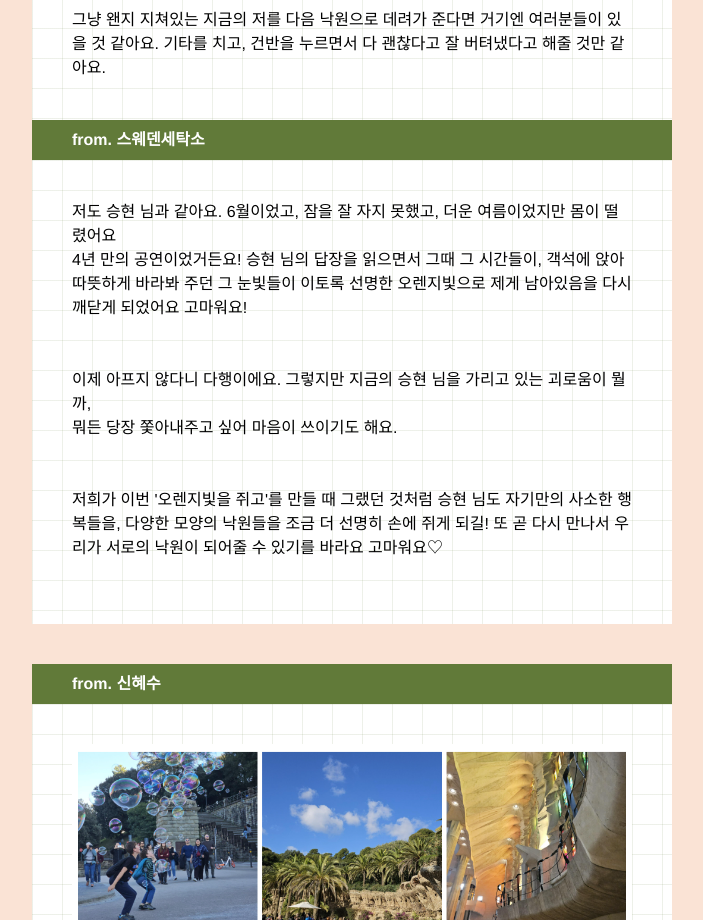
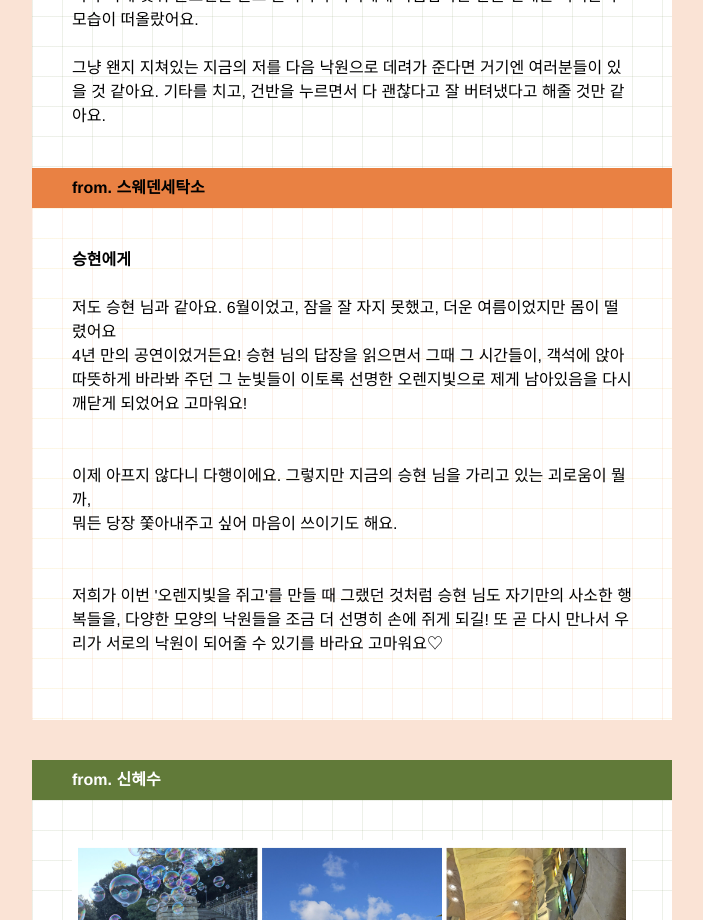
Before and after one commit to Yoon79/letters, a Next.js app: page /components/main in a window 1280 px wide. Shown: the part 9180-10100 px from the top of the page, without its empty margins (288-991 px from the left). Built offline with nearby package versions, Linux system fonts and the light colour scheme.

Commit message:
스세 답장 색 구분

```diff
--- a/pages/components/main.tsx
+++ b/pages/components/main.tsx
@@ -842,6 +842,7 @@ export default function Main() {
                 backgroundSize: "30px 30px", // 격자 크기 조절
               }}>
               <p>
+                <strong>상은에게</strong><br /><br />
                 낙원에 슬픔을 위한 자리도 꼭 필요하다는 생각 너무 멋지다!
                 <br />
                 짧은 편지지만 그 안에 담긴 상은은
@@ -936,19 +937,20 @@ export default function Main() {
                 <br />
               </p>
             </div>
-            <div className="px-10 w-full h-10 bg-[#617a39] items-center justify-start flex font-semibold text-white">
+            <div className="px-10 w-full h-10 bg-[#e98143] items-center justify-start flex font-semibold">
               from. 스웨덴세탁소
             </div>
             <div
               className="select-none bg-white p-10 w-auto"
               style={{
                 backgroundImage: `
-                  linear-gradient(to right, rgba(97,122,57, 0.2) 0.1px, transparent 1px),
-                  linear-gradient(to bottom, rgba(97,122,57, 0.2) 0.1px, transparent 1px)
+                  linear-gradient(to right, rgba(233, 129, 67, 0.2) 0.1px, transparent 1px),
+                  linear-gradient(to bottom, rgba(233, 175, 32, 0.2) 0.1px, transparent 1px)
                   `,
                 backgroundSize: "30px 30px", // 격자 크기 조절
               }}>
               <p>
+                <strong>승현에게</strong><br /><br />
                 저도 승현 님과 같아요. 6월이었고, 잠을 잘 자지 못했고, 더운
                 여름이었지만 몸이 떨렸어요
                 <br />
```
